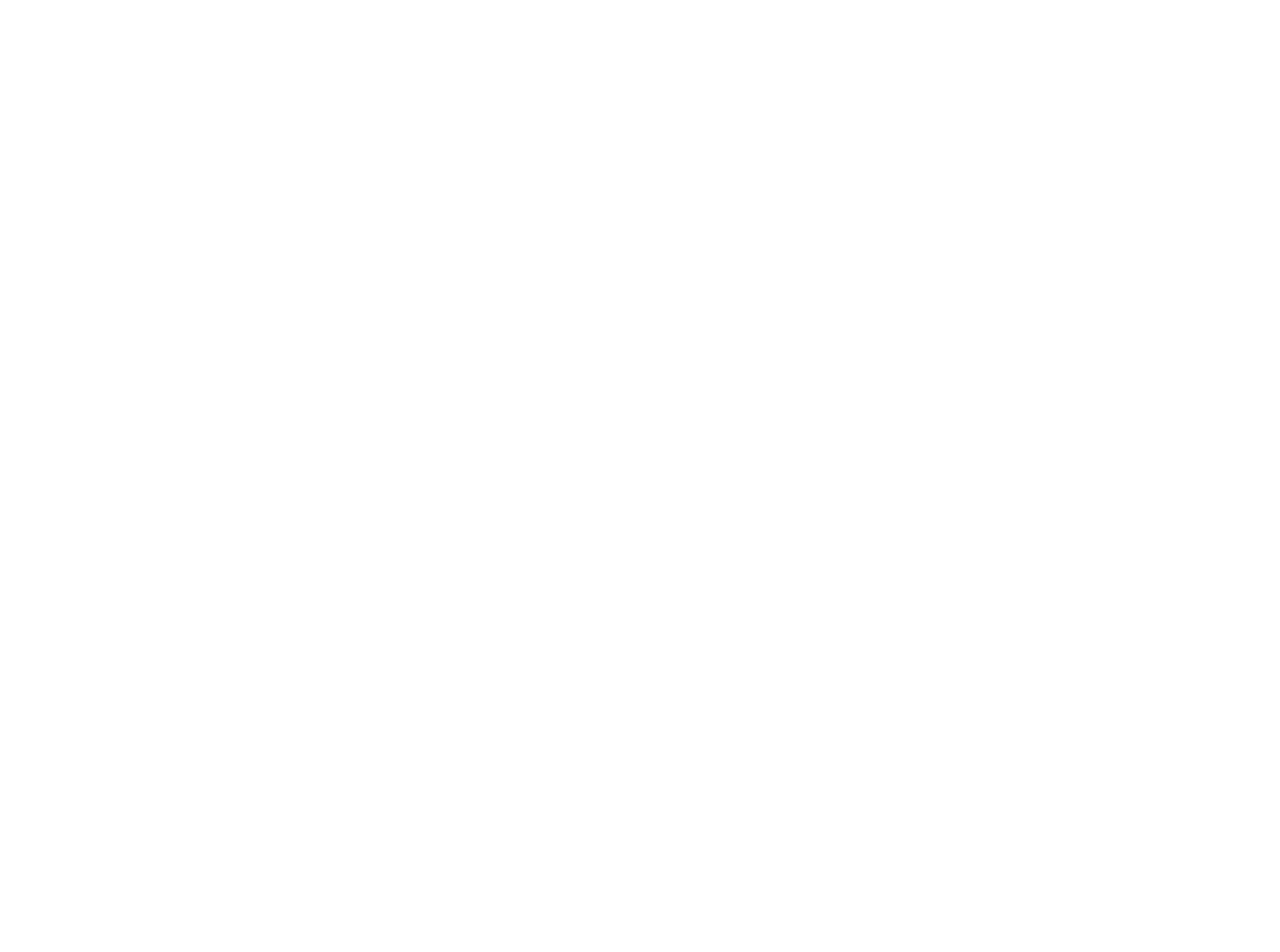
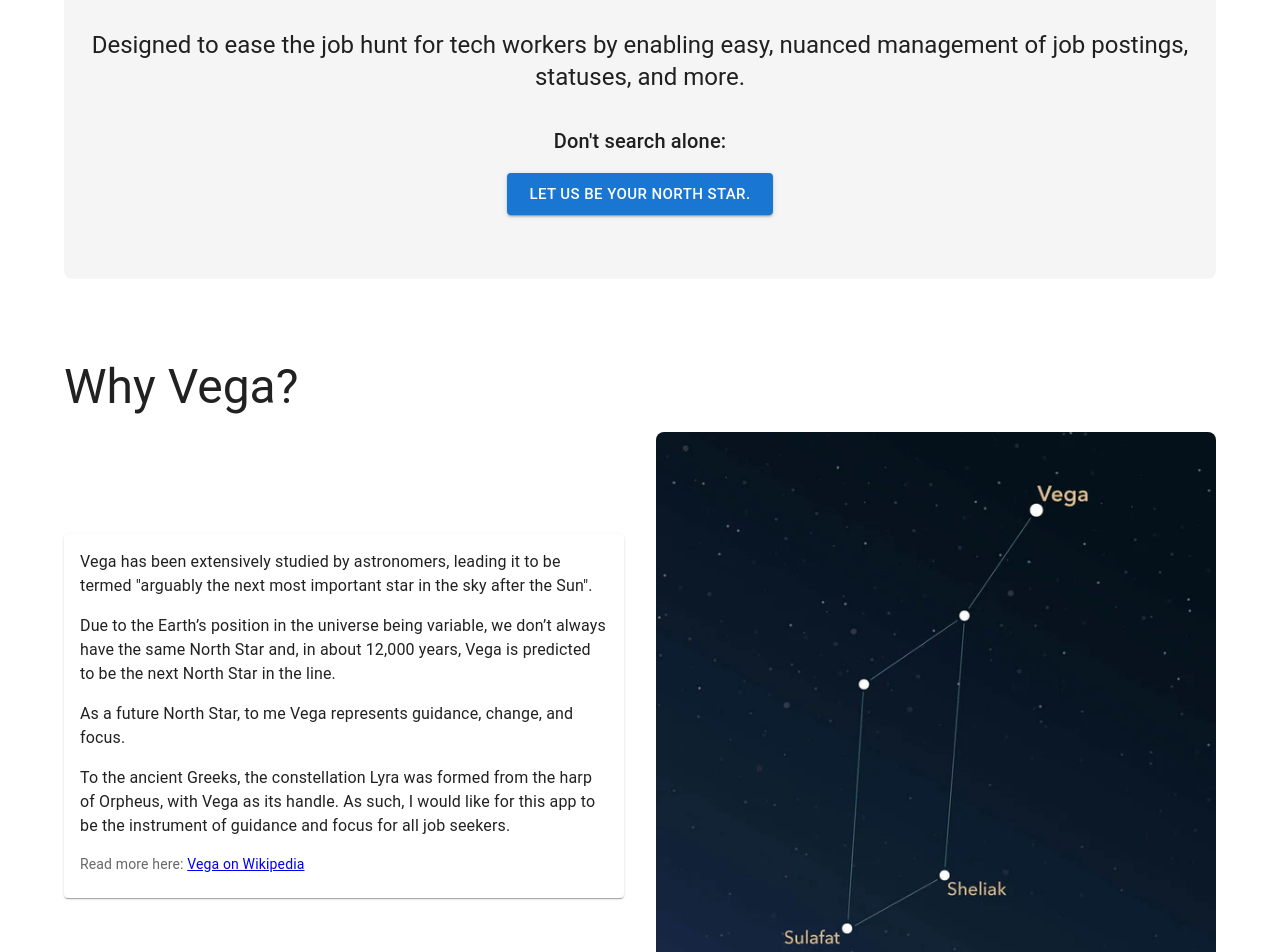
Before and after one commit to paulstgermain/vega-fe, a React (Create React App) app: page / in a window 1280 px wide. Shown: the part 160-1112 px from the top of the page. Before the commit the page ends 800 px from the top, so only its background shows below. Built offline with nearby package versions, Linux system fonts and the light colour scheme.

Commit message:
basic landing page content, theme layout for later

```diff
--- a/src/App.tsx
+++ b/src/App.tsx
@@ -1,14 +1,17 @@
 import React from 'react';
-import { CssBaseline } from '@mui/material';
+import { CssBaseline, ThemeProvider } from '@mui/material';
+import './styles/global.css';
 import Landing from './pages/Landing'
 import Board from './pages/Board';
 import Navbar from './components/Navbar';
+import theme from './theme';
 
 import { BrowserRouter as Router, Routes, Route } from 'react-router-dom';
 
 function App() {
   return (
     <Router>
+      <ThemeProvider theme={theme}>
         { /* CSS Reset */ }
         <CssBaseline />
         { /* Navigation */ }
@@ -18,6 +21,7 @@
           <Route path="/" element={<Landing />} />
           <Route path="/app" element={<Board />} />
         </Routes>
+      </ThemeProvider>
     </Router>
   );
 }
--- a/src/components/Column.tsx
+++ b/src/components/Column.tsx
@@ -10,7 +10,7 @@
 
   return (
     <div>
-      <Typography align="center" my={2} sx={{ fontSize: 32 }} color="text.secondary">{title} ({jobs.length})</Typography>
+      <Typography align="center" my={2} sx={{ fontSize: 32 }} color="text.primary">{title} ({jobs.length})</Typography>
       <Box sx={{ px: 1 }}>
         {jobs.map((job: Job, index) => (
           <JobCard key={index} job={job} />
--- a/src/pages/Landing.tsx
+++ b/src/pages/Landing.tsx
@@ -1,9 +1,76 @@
-import logo from '../logo.svg';
-import CustomButton from '../components/Button';
+import React from 'react';
+import { Container, Typography, Button, Grid, Box, Card, CardContent } from '@mui/material';
+import lyra from '../images/42_Leier.png';
 
-function App () {
-  return (<div className="App">
-    </div>)
-}
+const Landing: React.FC = () => {
+  return (
+    <Container maxWidth="lg" sx={{ mt: 4 }}>
+      {/* Hero Section */}
+      <Box sx={{ textAlign: 'center', py: 8, backgroundColor: '#f5f5f5', borderRadius: 2 }}>
+        <Typography variant="h2" gutterBottom>
+          Welcome to Your Job Search Solution
+        </Typography>
+        <Typography variant="h5" gutterBottom>
+          Designed to ease the job hunt for tech workers by enabling easy, nuanced management of job postings, statuses, and more.
+        </Typography>
+        <Typography variant="h6" sx={{ mt: 4 }}>Don't search alone:</Typography>
+        <Button variant="contained" color="primary" size="large" sx={{ mt: 2 }}>
+          Let us be your North Star.
+        </Button>
+      </Box>
 
-export default App;
+      {/* Why Vega Section */}
+      <Box sx={{ mt: 10 }}>
+        <Typography variant="h3" gutterBottom>
+          Why Vega?
+        </Typography>
+        <Grid container spacing={4} alignItems="center">
+          <Grid item xs={12} md={6}>
+            <Card>
+              <CardContent>
+                <Typography variant="body1" paragraph>
+                  Vega has been extensively studied by astronomers, leading it to be termed "arguably the next most important star in the sky after the Sun".
+                </Typography>
+                <Typography variant="body1" paragraph>
+                  Due to the Earth’s position in the universe being variable, we don’t always have the same North Star and, in about 12,000 years, Vega is predicted to be the next North Star in the line.
+                </Typography>
+                <Typography variant="body1" paragraph>
+                  As a future North Star, to me Vega represents guidance, change, and focus.
+                </Typography>
+                <Typography variant="body1" paragraph>
+                  To the ancient Greeks, the constellation Lyra was formed from the harp of Orpheus, with Vega as its handle. As such, I would like for this app to be the instrument of guidance and focus for all job seekers.
+                </Typography>
+                <Typography variant="body2" color="textSecondary">
+                  Read more here: <a href="https://en.wikipedia.org/wiki/Vega" target="_blank" rel="noopener noreferrer">Vega on Wikipedia</a>
+                </Typography>
+              </CardContent>
+            </Card>
+          </Grid>
+          <Grid item xs={12} md={6}>
+            <Box
+              sx={{
+                width: '100%',
+                height: '100%',
+                backgroundSize: 'cover',
+                backgroundPosition: 'center',
+                borderRadius: 2,
+              }}
+            >
+            <img
+              src={`${lyra}`}
+              alt="Vega"
+              style={{
+                width: '100%',
+                height: 'auto',
+                borderRadius: '8px',
+              }}
+            />
+            </ Box>
+          </Grid>
+        </Grid>
+      </Box>
+    </Container>
+  );
+};
+
+export default Landing;
--- /dev/null
+++ b/src/styles/global.css
@@ -0,0 +1,3 @@
+body {
+  background-color: #040233;
+}
--- /dev/null
+++ b/src/theme.ts
@@ -0,0 +1,26 @@
+// src/theme.ts
+import { createTheme } from '@mui/material/styles';
+
+const theme = createTheme({
+  palette: {
+    // background: {
+    //   default: '#333',
+    //   // paper: '#333',
+    // },
+    // primary: {
+    //   main: '#0D3B66',
+    // },
+    // secondary: {
+    //   main: '#FFD700',
+    // },
+    // text: {
+    //   primary: '#000000',
+    //   // secondary: '#F0F0F0',
+    // },
+  },
+  typography: {
+    fontFamily: '"Roboto", "Helvetica", "Arial", sans-serif',
+  },
+});
+
+export default theme;
```
Also changed, not shown: src/styles/globalStyles.js (deleted, +0 -18 lines), src/images/42_Leier.png (added). Lines whose indentation alone changed are shown as unchanged.
